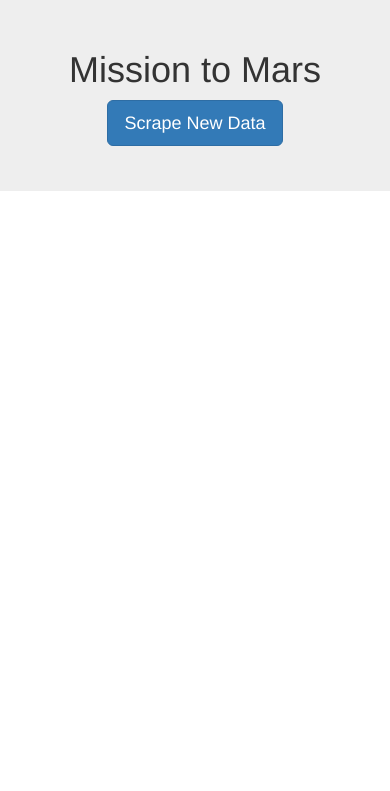
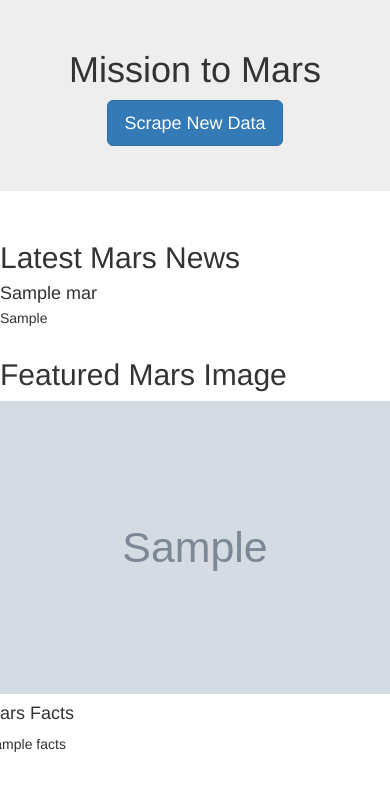
Before and after one commit to K-Beadle/mission-to-mars, a Flask app: page / in a window 390 px wide. Shown: the top 791 px of the page. Run offline with Flask 2, Linux system fonts and the light colour scheme; grey boxes marked "Sample" are stand-in pictures; a database or web service that is not in the repository returns one stand-in record (values such as "Sample title"); some libraries are stand-ins or nearby versions.

Commit message:
updating progress on index.html

```diff
--- a/templates/index.html
+++ b/templates/index.html
@@ -10,12 +10,41 @@
             href="https://maxcdn.bootstrapcdn.com/bootstrap/3.3.7/css/bootstrap.min.css"
         />
     </head>
+
     <body>
         <div class="containter">
+            <!-- Add Jumbotron to Header-->
             <div class="jumbotron text-center">
                 <h1>Mission to Mars</h1>
+                <!-- Add a button to activate the scraping script -->
                 <p><a class="btn btn-primary btn-lg" href="/scrape"
                             role="button">Scrape New Data</a></p>
+            </div>
+            <!-- Section for Mars News -->
+            <div class="row" id="mars-news">
+                <div class="col-md-12">
+                    <div class="media">
+                        <div class="media-body">
+                            <h2>Latest Mars News</h2>
+                            <h4 class="media-heading">{{mars.news_title}}</h4>
+                            <p>{{ mars.news_paragraph }}</p>
+                        </div>
+                    </div>
+                </div>
+            </div>
+            <!-- Section for Featured Image and Facts table -->
+            <div class="row" id="mars-featured-image">
+                <div class="col-md-8">
+                    <h2>Featured Mars Image</h2>
+                    <img src="{{ mars.featured_image }}" class="img-responsive" alt="Responsive image"/>
+                </div>
+                <!-- Mars Facts -->
+                <div class="col-md-4">
+                    <div class="row" id="mars-facts">
+                        <h4>Mars Facts</h4>
+                        {{ mars.facts | safe }}
+                    </div>
+                </div>
             </div>
         </div>
     </body>
```
Lines whose indentation alone changed are shown as unchanged.
